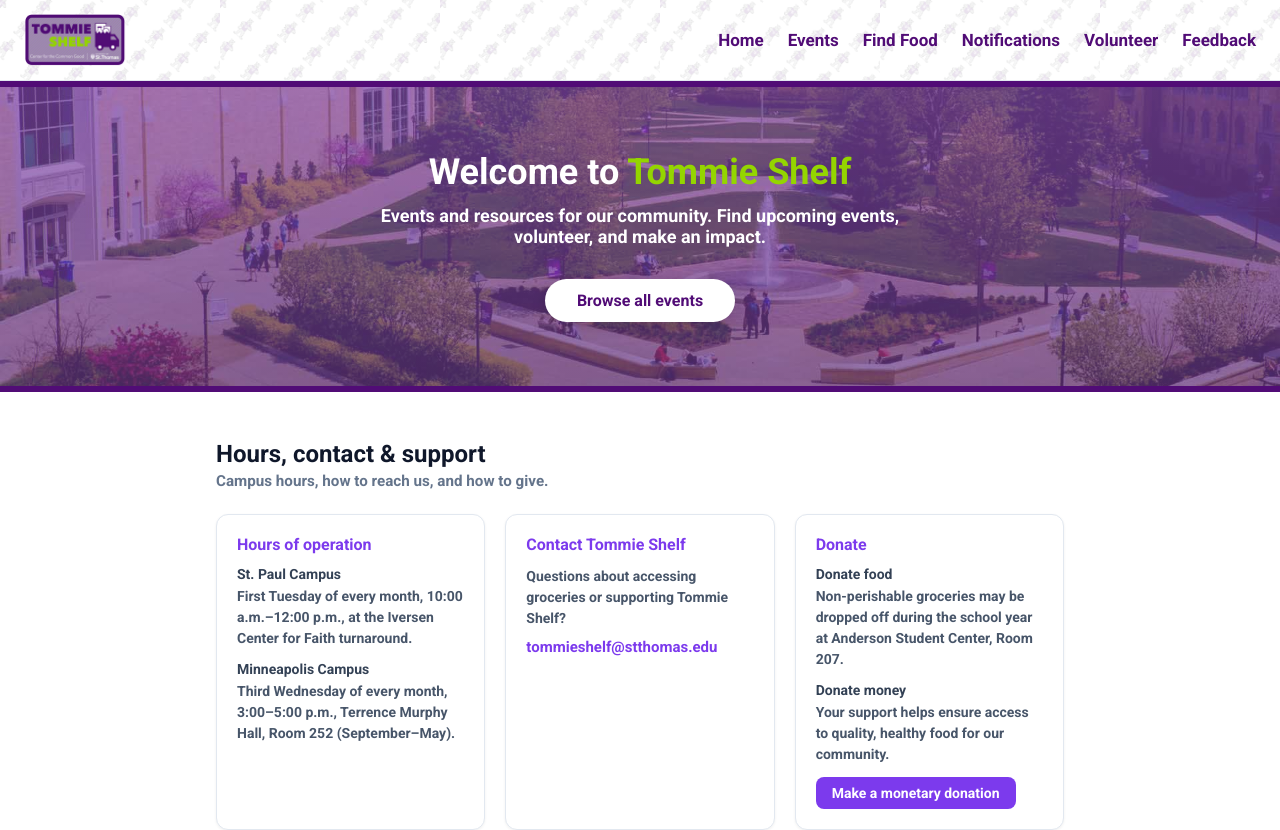
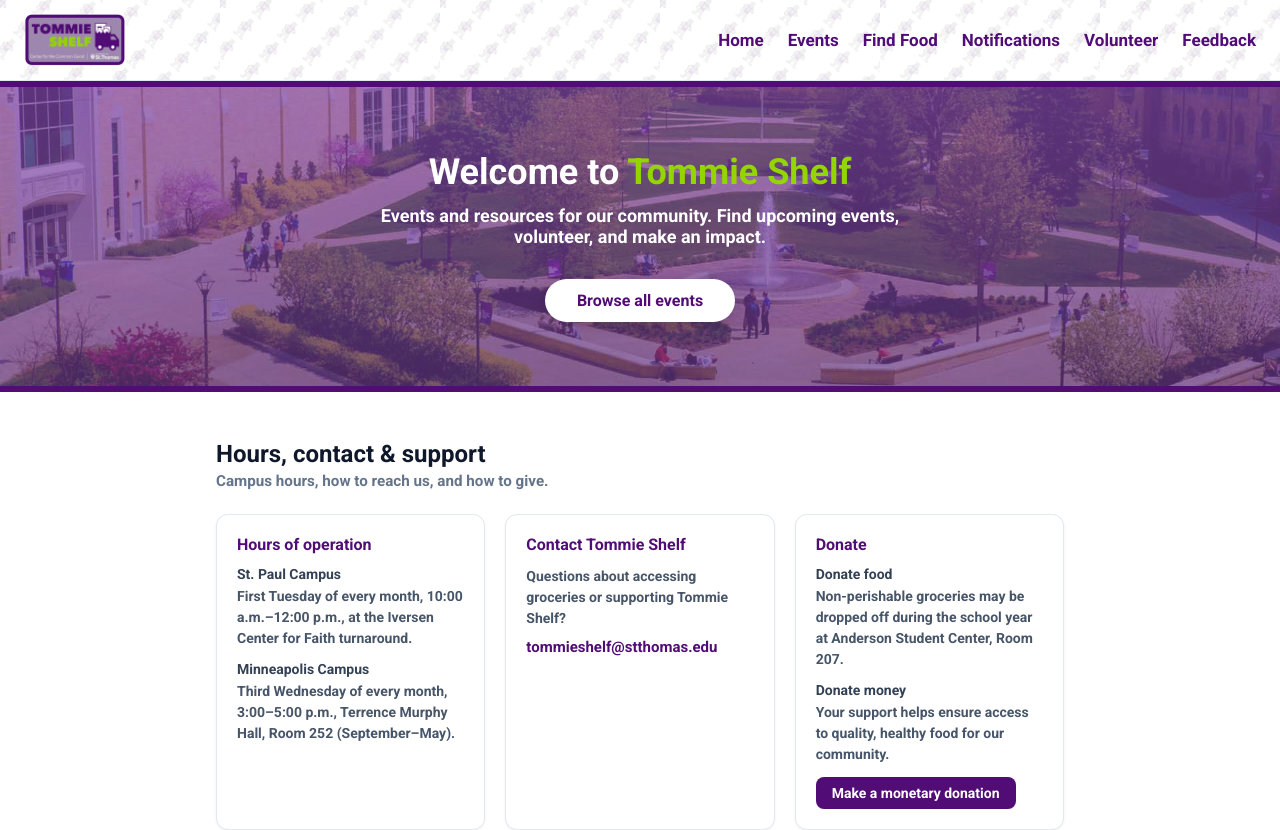
Before and after one commit to erikep/BuildFest2026, a Next.js app: page / in a window 1280 px wide. Shown: the top 830 px of the page. Built offline with nearby package versions, Linux system fonts and the light colour scheme; no server answers; the database is empty.

Commit message:
change hours cosmetics to purple

```diff
--- a/app/(client)/page.tsx
+++ b/app/(client)/page.tsx
@@ -186,7 +186,7 @@
               boxShadow: "0 1px 3px rgba(0,0,0,0.06)",
             }}
           >
-            <h3 style={{ fontSize: "1rem", fontWeight: 700, marginBottom: "0.75rem", color: "#7c3aed" }}>
+            <h3 style={{ fontSize: "1rem", fontWeight: 700, marginBottom: "0.75rem", color: "#510C76" }}>
               Hours of operation
             </h3>
             <p style={{ fontSize: "0.875rem", fontWeight: 700, color: "#334155", marginBottom: "0.25rem" }}>
@@ -211,7 +211,7 @@
               boxShadow: "0 1px 3px rgba(0,0,0,0.06)",
             }}
           >
-            <h3 style={{ fontSize: "1rem", fontWeight: 700, marginBottom: "0.75rem", color: "#7c3aed" }}>
+            <h3 style={{ fontSize: "1rem", fontWeight: 700, marginBottom: "0.75rem", color: "#510C76" }}>
               Contact Tommie Shelf
             </h3>
             <p style={{ fontSize: "0.875rem", color: "#475569", lineHeight: 1.5, marginBottom: "0.5rem" }}>
@@ -222,7 +222,7 @@
               style={{
                 fontSize: "0.9375rem",
                 fontWeight: 600,
-                color: "#7c3aed",
+                color: "#510C76",
               }}
             >
               tommieshelf@stthomas.edu
@@ -237,7 +237,7 @@
               boxShadow: "0 1px 3px rgba(0,0,0,0.06)",
             }}
           >
-            <h3 style={{ fontSize: "1rem", fontWeight: 700, marginBottom: "0.75rem", color: "#7c3aed" }}>
+            <h3 style={{ fontSize: "1rem", fontWeight: 700, marginBottom: "0.75rem", color: "#510C76" }}>
               Donate
             </h3>
             <p style={{ fontSize: "0.875rem", fontWeight: 700, color: "#334155", marginBottom: "0.25rem" }}>
@@ -259,7 +259,7 @@
               style={{
                 display: "inline-block",
                 padding: "0.5rem 1rem",
-                background: "#7c3aed",
+                background: "#510C76",
                 color: "#fff",
                 borderRadius: "8px",
                 fontSize: "0.875rem",
```
